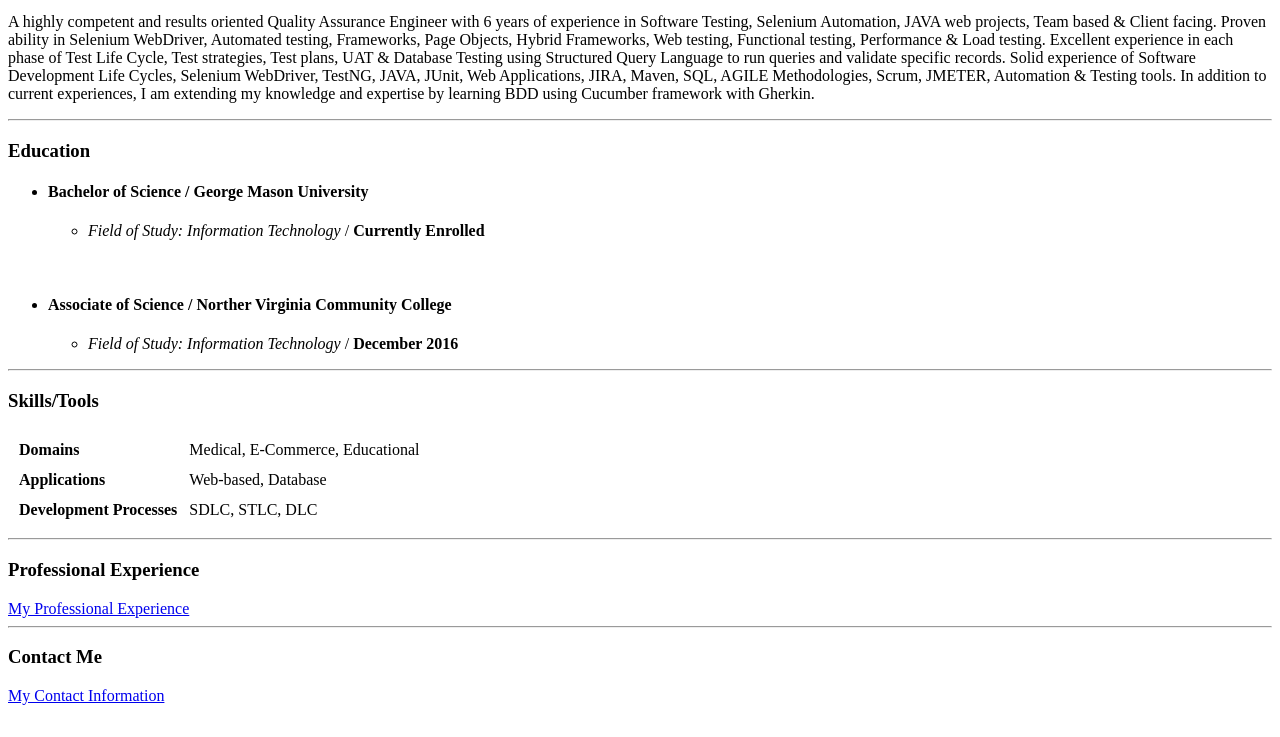
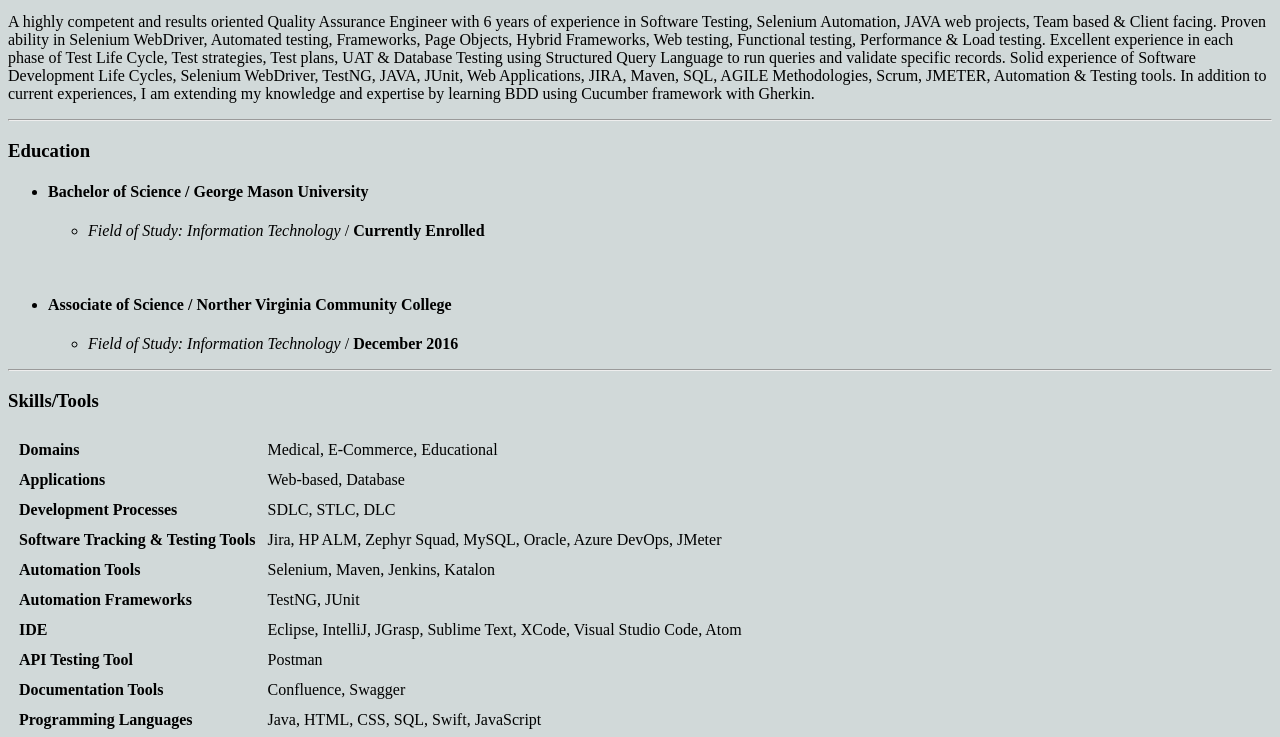
Before and after one commit to msr8830/resume, a plain HTML site: page HTML Personal Site/index.html in a window 1280 px wide. Shown: the part 207-944 px from the top of the page. Before the commit the page ends 920 px from the top, so only its background shows below. Drawn offline with Linux system fonts and the light colour scheme.

Commit message:
Added files

```diff
--- a/HTML Personal Site/index.html
+++ b/HTML Personal Site/index.html
@@ -6,7 +6,7 @@
   <title>Muhammad Salman Raza Homepage</title>
 </head>
 
-<body>
+<body style="background-color: #d1d9d9;">
   <table cellspacing="20">
     <tr>
       <td><img src="../Images/salmanprofpic.png" alt="A professional picture of Muhammad Salman Raza." width="150" height="150"></td>
@@ -61,6 +61,38 @@
       <td><strong>Development Processes</strong></td>
       <td>SDLC, STLC, DLC</td>
     </tr>
+    <tr>
+      <td><strong>Software Tracking & Testing Tools</strong></td>
+      <td>Jira, HP ALM, Zephyr Squad, MySQL, Oracle, Azure DevOps, JMeter</td>
+    </tr>
+    <tr>
+      <td><strong>Automation Tools</strong></td>
+      <td>Selenium, Maven, Jenkins, Katalon</td>
+    </tr>
+    <tr>
+      <td><strong>Automation Frameworks</strong></td>
+      <td>TestNG, JUnit</td>
+    </tr>
+    <tr>
+      <td><strong>IDE</strong></td>
+      <td>Eclipse, IntelliJ, JGrasp, Sublime Text, XCode, Visual Studio Code, Atom</td>
+    </tr>
+    <tr>
+      <td><strong>API Testing Tool</strong></td>
+      <td>Postman</td>
+    </tr>
+    <tr>
+      <td><strong>Documentation Tools</strong></td>
+      <td>Confluence, Swagger</td>
+    </tr>
+    <tr>
+      <td><strong>Programming Languages</strong></td>
+      <td>Java, HTML, CSS, SQL, Swift, JavaScript</td>
+    </tr>
+    <tr>
+      <td><strong>Version Control Tool</strong></td>
+      <td>Git & GitHub</td>
+    </tr>
   </table>
   <hr>
   <h3>Professional Experience</h3>
```
Also changed, not shown: 1 other file.
